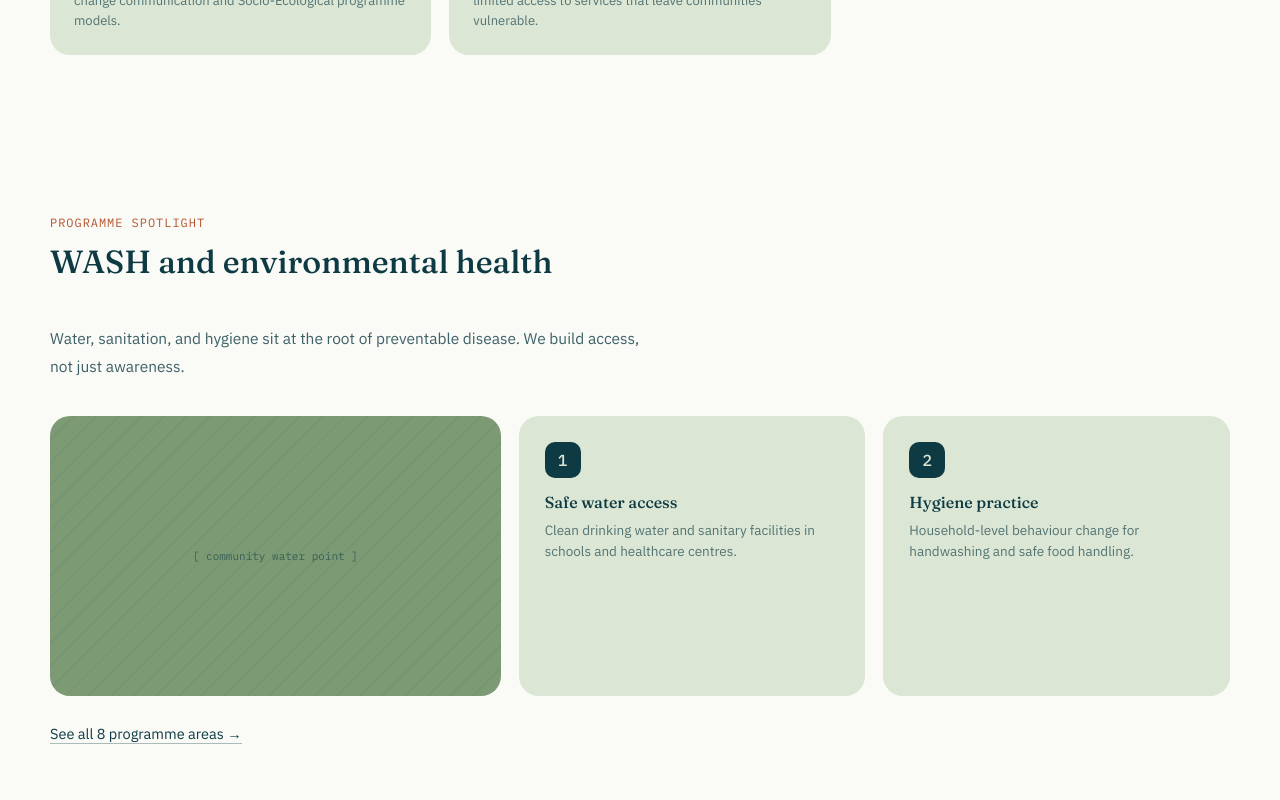
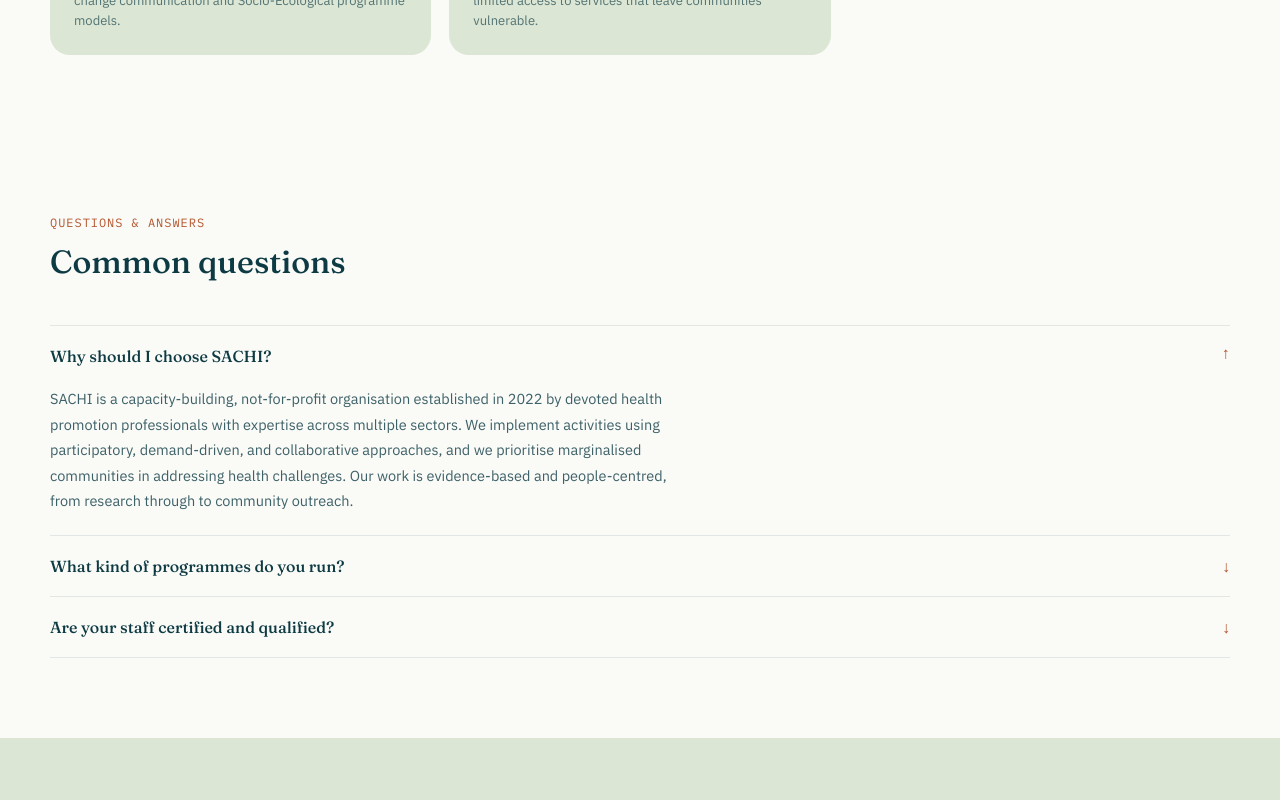
Before and after one commit to geo-web-maker/SACHI-Website, a React (Vite) app in the folder frontend/: page / in a window 1280 px wide. Shown: the part 3880-4680 px from the top of the page. Built offline with nearby package versions, Linux system fonts and the light colour scheme; no server answers.

Commit message:
Remove WASH deep-dive section from Home.jsx
Removed the WASH deep-dive section from the Home page.

```diff
--- a/frontend/src/pages/Home/Home.jsx
+++ b/frontend/src/pages/Home/Home.jsx
@@ -124,31 +124,6 @@
         </div>
       </section>
 
-      {/* WASH deep-dive — one programme featured in more depth as an example */}
-      <section className={styles.section}>
-        <div className={`${styles.inner} wrap`}>
-          <div className={styles.eyebrowLabel}>Programme spotlight</div>
-          <h2 className={styles.h2}>WASH and environmental health</h2>
-          <p className={styles.programmeText}>
-            Water, sanitation, and hygiene sit at the root of preventable disease. We build access, not just awareness.
-          </p>
-          <div className={styles.programmeGrid}>
-            <div className={styles.programmePhoto}>[ community water point ]</div>
-            <div className={styles.programmeCard}>
-              <div className={styles.cardIcon}>1</div>
-              <h3>Safe water access</h3>
-              <p>Clean drinking water and sanitary facilities in schools and healthcare centres.</p>
-            </div>
-            <div className={styles.programmeCard}>
-              <div className={styles.cardIcon}>2</div>
-              <h3>Hygiene practice</h3>
-              <p>Household-level behaviour change for handwashing and safe food handling.</p>
-            </div>
-          </div>
-          <Link to="/programmes" className={styles.btnGhostDark}>See all 8 programme areas &rarr;</Link>
-        </div>
-      </section>
-
       {/* FAQ */}
       <section className={styles.section}>
         <div className={`${styles.inner} wrap`}>
```
